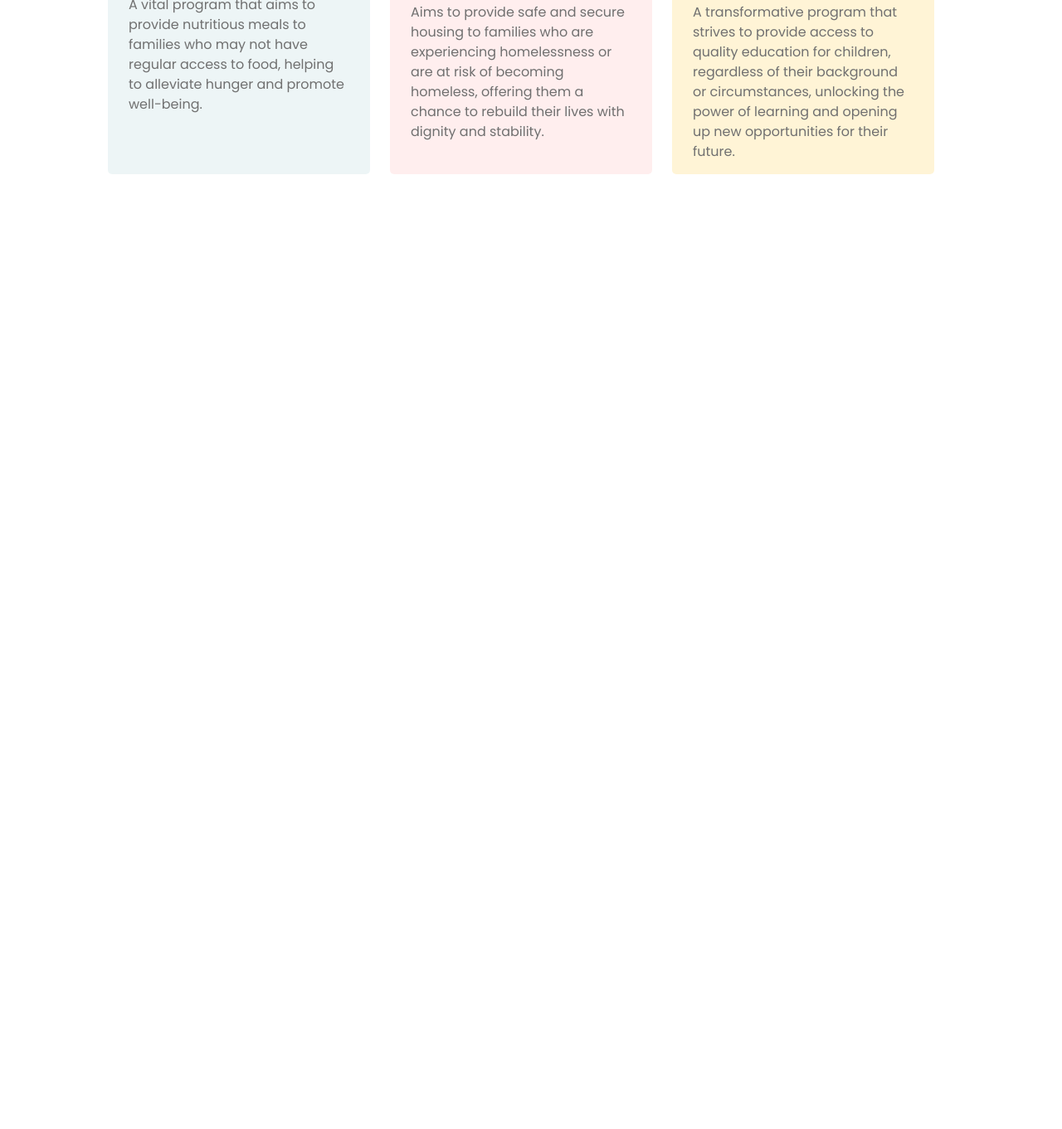
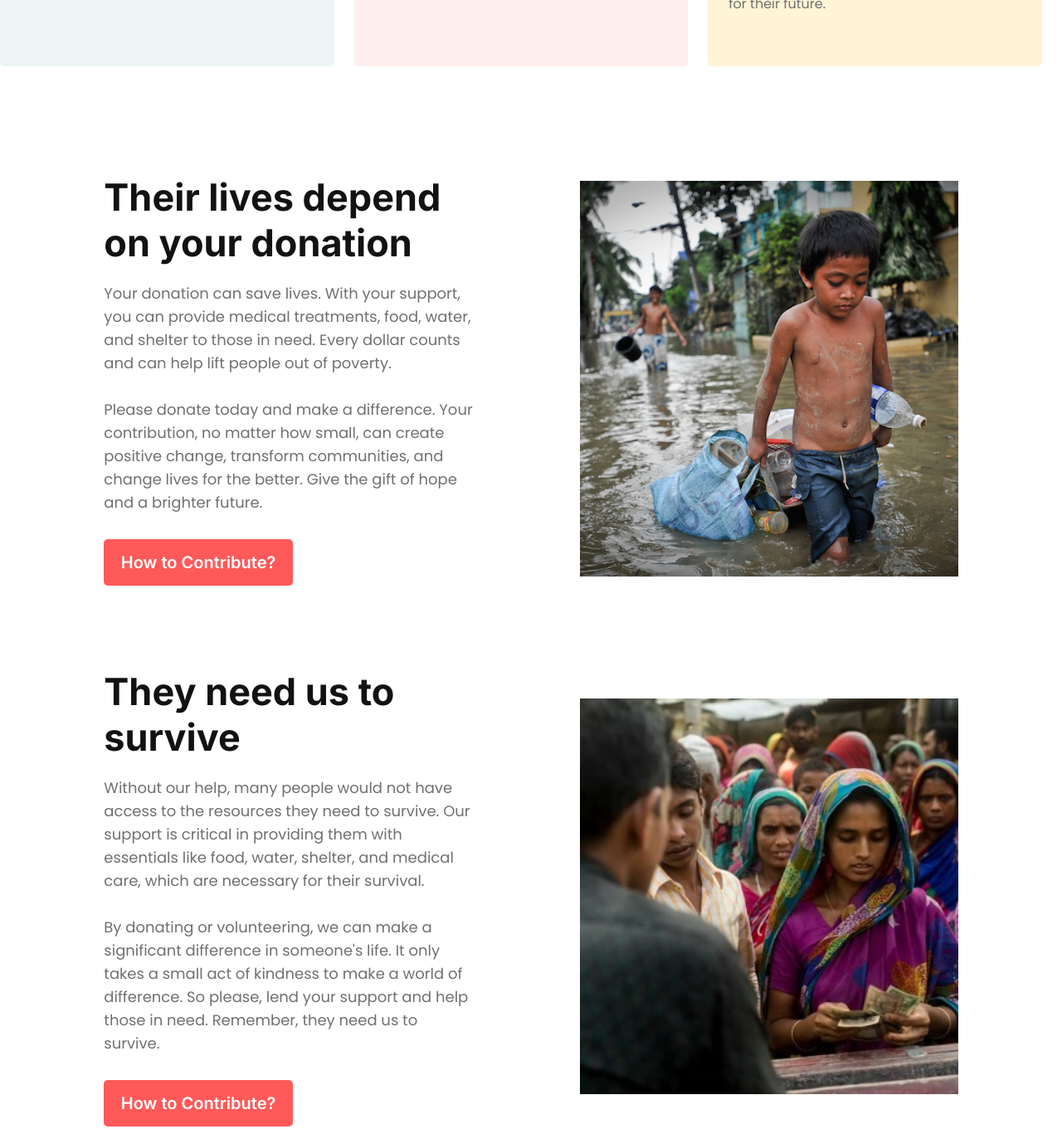
Before and after one commit to omorfarukmahfuj/be-humble, a plain HTML site: page index.html in a window 1280 px wide. Shown: the part 2013-3374 px from the top of the page at 83% size. Before the commit the page ends 2353 px from the top, so only its background shows below. Drawn offline with Linux system fonts and the light colour scheme.

Commit message:
added contribute section

```diff
--- a/index.html
+++ b/index.html
@@ -85,6 +85,42 @@
                 </div>
             </div>
         </section>
+
+        <!-- Contribute Section -->
+        <section class="contribute-section">
+            <div class="container">
+                <div class="info-container">
+                    <h1>Their lives depend on your donation</h1>
+                    <p>Your donation can save lives. With your support, you can provide
+                        medical treatments, food, water, and shelter to those in need. Every dollar counts and can help
+                        lift people out of poverty.<br><br>Please donate today and make a difference. Your contribution,
+                        no
+                        matter how small, can create positive change, transform communities, and change lives for the
+                        better. Give the gift of hope and a brighter future.</p>
+                    <button class="btn-primary">How to Contribute?</button>
+                </div>
+                <div class="img-container">
+                    <img src="images/donation9.jpg" alt="">
+                </div>
+            </div>
+
+            <div class="container">
+                <div class="info-container">
+                    <h1>They need us to survive</h1>
+                    <p>Without our help, many people would not have access to the resources they need to survive. Our
+                        support is critical in providing them with essentials like food, water, shelter, and medical
+                        care, which are necessary for their survival.<br><br>By donating or volunteering, we can make a
+                        significant difference in someone's life. It only takes a small act of kindness to make a world
+                        of difference. So please, lend your support and help those in need. Remember, they need us to
+                        survive.</p>
+                    <button class="btn-primary">How to Contribute?</button>
+                </div>
+                <div class="img-container">
+                    <img src="images/donation1.jpg" alt="">
+                </div>
+            </div>
+        </section>
+
     </main>
 
     <!-- Footer Start -->
--- a/styles/style.css
+++ b/styles/style.css
@@ -124,11 +124,14 @@ header {
     font-size: 18px;
     text-align: center;
     color: #B3B3B3;
-    margin-bottom: 10px;
     width: 765px;
     border: none;
     border-bottom: 1px solid #DADADA;
+    margin: 0 auto;
     margin-bottom: 30px;
+    display: flex;
+    justify-content: center;
+    align-items: center;
 }
 
 .donate-today-section input:focus {
@@ -144,9 +147,6 @@ header {
 
 /* Donate Plan Styles */
 
-.donate-plan-section {
-    margin: 130px;
-}
 
 .card {
     padding: 0 25px;
@@ -155,6 +155,7 @@ header {
     height: 352px;
     border-radius: 5px;
     margin-right: 24px;
+    margin-bottom: 130px;
 }
 
 .card img {
@@ -176,3 +177,36 @@ header {
     line-height: 24px;
     color: #707070;
 }
+
+/* Contribute Section Styles */
+.contribute-section .container {
+    justify-content: space-evenly;
+    margin-bottom: 100px;
+}
+
+.info-container {
+    width: 35%;
+}
+
+.info-container h1 {
+    font-family: 'Inter';
+    font-weight: 700;
+    font-size: 45px;
+    color: #121212;
+    margin-bottom: 20px;
+}
+
+.info-container p {
+    font-family: 'Poppins';
+    font-size: 18px;
+    line-height: 28px;
+    color: #707070;
+    margin-bottom: 30px;
+}
+
+.img-container img {
+    width: 456px;
+    height: 477px;
+    object-fit: cover;
+
+}
```
